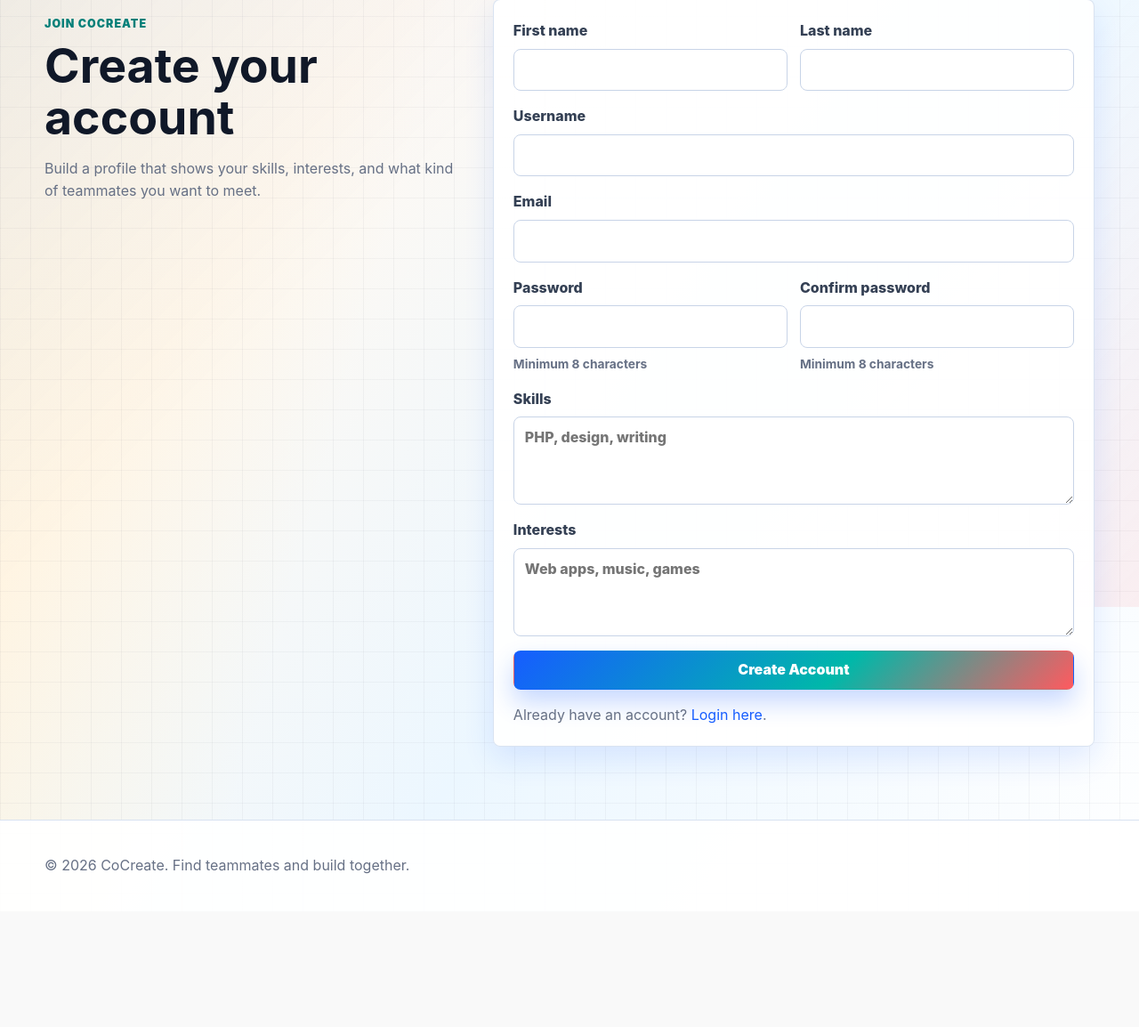
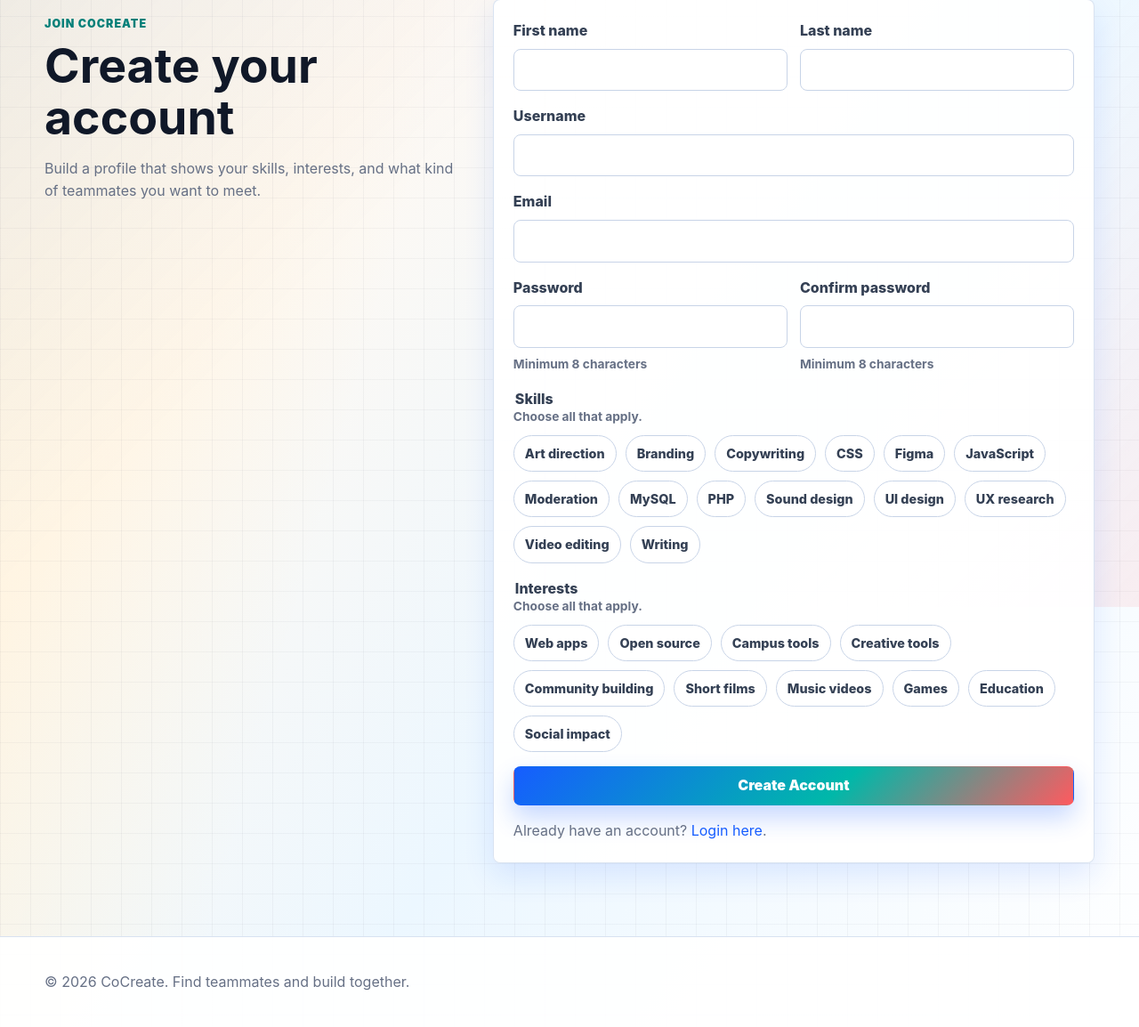
Before and after one commit to shiodr/CoCreate, a PHP site: page /register.php in a window 1280 px wide. Shown: the part 118-1272 px from the top of the page at 89% size. Before the commit the page ends 1100 px from the top, so only its background shows below. Run offline with PHP 8.4, Linux system fonts and the light colour scheme; data comes from the database, SQL or seed files in the repository.

Commit message:
Improve signup flow and clean helpers

```diff
--- a/admin/projects.php
+++ b/admin/projects.php
@@ -47,7 +47,7 @@ require_once __DIR__ . '/../includes/header.php';
         <td>
           <div class="table-project">
             <?php render_project_media($project, 'table-thumb'); ?>
-            <a href="<?= e($pagePrefix ?? '../pages/') ?>project.php?id=<?= (int)$project['project_id'] ?>"><?= e($project['project_title']) ?></a>
+            <a href="<?= e($pagePrefix) ?>project.php?id=<?= (int)$project['project_id'] ?>"><?= e($project['project_title']) ?></a>
           </div>
         </td>
         <td>@<?= e($project['username']) ?></td>
--- a/assets/css/styles.css
+++ b/assets/css/styles.css
@@ -802,6 +802,9 @@ img {
   border: 1px solid transparent;
   border-radius: var(--radius);
   cursor: pointer;
+  appearance: none;
+  outline: none;
+  overflow: hidden;
   font: inherit;
   font-weight: 900;
   line-height: 1.1;
@@ -844,6 +847,10 @@ img {
 .btn-danger {
   color: #fff;
   background: var(--danger);
+}
+
+.btn:focus-visible {
+  box-shadow: 0 0 0 4px rgba(22, 93, 255, 0.18), 0 14px 28px rgba(22, 93, 255, 0.24);
 }
 
 .full {
@@ -978,6 +985,72 @@ select:focus {
   gap: 8px;
   color: var(--muted);
   font-weight: 800;
+}
+
+.choice-group {
+  display: grid;
+  gap: 10px;
+  margin: 0;
+  padding: 0;
+  border: 0;
+}
+
+.choice-group legend {
+  color: var(--ink-soft);
+  font-weight: 850;
+}
+
+.choice-group .field-hint {
+  margin: -4px 0 0;
+}
+
+.choice-grid {
+  display: flex;
+  flex-wrap: wrap;
+  gap: 10px;
+}
+
+.choice-pill {
+  display: inline-flex;
+  cursor: pointer;
+}
+
+.choice-pill input {
+  position: absolute;
+  width: 1px;
+  height: 1px;
+  opacity: 0;
+}
+
+.choice-pill span {
+  display: inline-flex;
+  align-items: center;
+  min-height: 38px;
+  padding: 8px 12px;
+  border: 1px solid #c8d4e7;
+  border-radius: 999px;
+  color: var(--ink-soft);
+  background: #fff;
+  font-size: 0.9rem;
+  font-weight: 850;
+  transition: background 0.16s ease, border-color 0.16s ease, box-shadow 0.16s ease, color 0.16s ease, transform 0.16s ease;
+}
+
+.choice-pill:hover span {
+  border-color: rgba(22, 93, 255, 0.34);
+  transform: translateY(-1px);
+}
+
+.choice-pill input:focus-visible + span {
+  outline: 3px solid rgba(22, 93, 255, 0.16);
+  border-color: var(--blue);
+}
+
+.choice-pill input:checked + span {
+  color: #075f59;
+  border-color: rgba(0, 184, 169, 0.46);
+  background: linear-gradient(135deg, #dcfffb, #eaf1ff);
+  box-shadow: 0 10px 22px rgba(0, 184, 169, 0.14);
 }
 
 .image-preview {
@@ -1312,7 +1385,8 @@ tr:last-child td {
 }
 
 [data-theme="dark"] .hero-text,
-[data-theme="dark"] label {
+[data-theme="dark"] label,
+[data-theme="dark"] .choice-group legend {
   color: var(--ink-soft);
 }
 
@@ -1387,9 +1461,20 @@ tr:last-child td {
   background: rgba(9, 15, 29, 0.92);
 }
 
-[data-theme="dark"] .tag {
+[data-theme="dark"] .tag,
+[data-theme="dark"] .choice-pill input:checked + span {
   color: #bffbf6;
   background: linear-gradient(135deg, rgba(53, 224, 209, 0.16), rgba(77, 130, 255, 0.18));
+}
+
+[data-theme="dark"] .choice-pill span {
+  color: var(--ink-soft);
+  border-color: var(--line);
+  background: #0d1627;
+}
+
+[data-theme="dark"] .choice-pill input:checked + span {
+  border-color: rgba(53, 224, 209, 0.4);
 }
 
 [data-theme="dark"] .status-open,
--- a/includes/components.php
+++ b/includes/components.php
@@ -1,101 +1,128 @@
 <?php
-
-function split_skill_list(?string $skills): array
-{
-    return array_filter(array_map('trim', explode(',', (string)$skills)));
-}
 
 function cocreate_public_prefix(?string $preferred = null): string
 {
-    $path = parse_url($_SERVER['REQUEST_URI'] ?? '', PHP_URL_PATH) ?: '';
-    $insideControllerDir = str_contains($path, '/pages/') || str_contains($path, '/admin/');
+    $path = parse_url($_SERVER["REQUEST_URI"] ?? "", PHP_URL_PATH) ?: "";
+    $insideControllerDir =
+        str_contains($path, "/pages/") || str_contains($path, "/admin/");
     if ($insideControllerDir) {
-        return $preferred ?? '../';
+        return $preferred ?? "../";
     }
 
-    if ($preferred === '../') {
-        return '';
+    if ($preferred === "../") {
+        return "";
     }
 
-    return $preferred ?? '';
+    return $preferred ?? "";
 }
 
 function project_initial(array $project): string
 {
-    $title = trim((string)($project['project_title'] ?? 'P'));
-    if ($title === '') {
-        return 'P';
+    $title = trim((string) ($project["project_title"] ?? "P"));
+    if ($title === "") {
+        return "P";
     }
 
-    return strtoupper(function_exists('mb_substr') ? mb_substr($title, 0, 1, 'UTF-8') : substr($title, 0, 1));
+    return strtoupper(
+        function_exists("mb_substr")
+            ? mb_substr($title, 0, 1, "UTF-8")
+            : substr($title, 0, 1),
+    );
 }
 
 function render_skill_tags(?string $skills): void
 {
     echo '<div class="tag-row">';
     foreach (split_skill_list($skills) as $skill) {
-        echo '<span class="tag">' . e($skill) . '</span>';
+        echo '<span class="tag">' . e($skill) . "</span>";
     }
-    echo '</div>';
+    echo "</div>";
 }
 
-function render_project_media(array $project, string $class = 'project-image'): void
-{
-    $prefix = $GLOBALS['uploadPrefix'] ?? cocreate_public_prefix('../');
-    $title = (string)($project['project_title'] ?? 'Project');
-    $category = (string)($project['category'] ?? 'Project');
+function render_project_media(
+    array $project,
+    string $class = "project-image",
+): void {
+    $prefix = cocreate_public_prefix("../");
+    $title = (string) ($project["project_title"] ?? "Project");
+    $category = (string) ($project["category"] ?? "Project");
 
-    if (!empty($project['project_image'])) {
-        echo '<img class="' . e($class) . '" src="' . e($prefix . $project['project_image']) . '" alt="' . e($title) . '">';
+    if (!empty($project["project_image"])) {
+        echo '<img class="' .
+            e($class) .
+            '" src="' .
+            e($prefix . $project["project_image"]) .
+            '" alt="' .
+            e($title) .
+            '">';
         return;
     }
 
-    echo '<span class="' . e($class . ' project-image-placeholder') . '" data-category="' . e($category) . '"><strong>' . e(project_initial($project)) . '</strong></span>';
+    echo '<span class="' .
+        e($class . " project-image-placeholder") .
+        '" data-category="' .
+        e($category) .
+        '"><strong>' .
+        e(project_initial($project)) .
+        "</strong></span>";
 }
 
 function render_project_card(array $project, array $options = []): void
 {
-    $id = (int)($project['project_id'] ?? 0);
-    $title = (string)($project['project_title'] ?? 'Untitled project');
-    $description = (string)($project['description'] ?? '');
-    $href = $options['href'] ?? 'project.php?id=' . $id;
-    $statusKey = $options['status_key'] ?? 'project_status';
-    $status = (string)($project[$statusKey] ?? 'open');
-    $dateKey = $options['date_key'] ?? 'created_at';
-    $date = !empty($project[$dateKey]) ? date('M j, Y', strtotime((string)$project[$dateKey])) : '';
-    $excerptLength = (int)($options['excerpt_length'] ?? 140);
-    $showSkills = (bool)($options['show_skills'] ?? true);
-    $showButton = (bool)($options['show_button'] ?? false);
-    $buttonText = (string)($options['button_text'] ?? 'View Details');
-    $buttonClass = (string)($options['button_class'] ?? 'btn btn-secondary full');
-    $meta = (string)($options['meta'] ?? '');
-    $footerHtml = $options['footer_html'] ?? '';
+    $id = (int) ($project["project_id"] ?? 0);
+    $title = (string) ($project["project_title"] ?? "Untitled project");
+    $description = (string) ($project["description"] ?? "");
+    $href = $options["href"] ?? "project.php?id=" . $id;
+    $statusKey = $options["status_key"] ?? "project_status";
+    $status = (string) ($project[$statusKey] ?? "open");
+    $dateKey = $options["date_key"] ?? "created_at";
+    $date = !empty($project[$dateKey])
+        ? date("M j, Y", strtotime((string) $project[$dateKey]))
+        : "";
+    $excerptLength = (int) ($options["excerpt_length"] ?? 140);
+    $showSkills = (bool) ($options["show_skills"] ?? true);
+    $showButton = (bool) ($options["show_button"] ?? false);
+    $buttonText = (string) ($options["button_text"] ?? "View Details");
+    $buttonClass =
+        (string) ($options["button_class"] ?? "btn btn-secondary full");
+    $meta = (string) ($options["meta"] ?? "");
+    $footerHtml = $options["footer_html"] ?? "";
 
     echo '<article class="card project-card" data-reveal>';
     echo '<a class="project-image-link" href="' . e($href) . '">';
     render_project_media($project);
-    echo '</a>';
+    echo "</a>";
     echo '<div class="card-meta">';
-    echo '<span class="status status-' . e($status) . '">' . e(status_label($status)) . '</span>';
-    if ($date !== '') {
-        echo '<span>' . e($date) . '</span>';
+    echo '<span class="status status-' .
+        e($status) .
+        '">' .
+        e(status_label($status)) .
+        "</span>";
+    if ($date !== "") {
+        echo "<span>" . e($date) . "</span>";
     }
-    echo '</div>';
-    echo '<h3><a href="' . e($href) . '">' . e($title) . '</a></h3>';
-    if ($description !== '') {
-        echo '<p>' . e(excerpt($description, $excerptLength)) . '</p>';
+    echo "</div>";
+    echo '<h3><a href="' . e($href) . '">' . e($title) . "</a></h3>";
+    if ($description !== "") {
+        echo "<p>" . e(excerpt($description, $excerptLength)) . "</p>";
     }
-    if ($meta !== '') {
-        echo '<p class="muted">' . e($meta) . '</p>';
+    if ($meta !== "") {
+        echo '<p class="muted">' . e($meta) . "</p>";
     }
     if ($showSkills) {
-        render_skill_tags($project['required_skills'] ?? '');
+        render_skill_tags($project["required_skills"] ?? "");
     }
-    if ($footerHtml !== '') {
+    if ($footerHtml !== "") {
         echo $footerHtml;
     }
     if ($showButton) {
-        echo '<a class="' . e($buttonClass) . '" href="' . e($href) . '">' . e($buttonText) . '</a>';
+        echo '<a class="' .
+            e($buttonClass) .
+            '" href="' .
+            e($href) .
+            '">' .
+            e($buttonText) .
+            "</a>";
     }
-    echo '</article>';
+    echo "</article>";
 }
--- a/includes/session.php
+++ b/includes/session.php
@@ -5,85 +5,209 @@ if (session_status() === PHP_SESSION_NONE) {
 
 function is_logged_in(): bool
 {
-    return isset($_SESSION['user_id']);
+    return isset($_SESSION["user_id"]);
 }
 
 function is_admin(): bool
 {
-    return isset($_SESSION['role']) && $_SESSION['role'] === 'admin';
+    return isset($_SESSION["role"]) && $_SESSION["role"] === "admin";
 }
 
 function require_login(): void
 {
     if (!is_logged_in()) {
-        header('Location: login.php');
-        exit;
+        header("Location: login.php");
+        exit();
     }
 }
 
 function require_admin(): void
 {
     if (!is_admin()) {
-        header('Location: ../pages/login.php');
-        exit;
+        header("Location: ../pages/login.php");
+        exit();
     }
 }
 
 function current_user_id(): ?int
 {
-    return isset($_SESSION['user_id']) ? (int)$_SESSION['user_id'] : null;
+    return isset($_SESSION["user_id"]) ? (int) $_SESSION["user_id"] : null;
 }
 
 function flash(string $key, ?string $message = null)
 {
     if ($message === null) {
-        $value = $_SESSION['flash'][$key] ?? null;
-        unset($_SESSION['flash'][$key]);
+        $value = $_SESSION["flash"][$key] ?? null;
+        unset($_SESSION["flash"][$key]);
         return $value;
     }
 
-    $_SESSION['flash'][$key] = $message;
+    $_SESSION["flash"][$key] = $message;
     return null;
 }
 
 function e($value): string
 {
-    return htmlspecialchars((string)($value ?? ''), ENT_QUOTES, 'UTF-8');
+    return htmlspecialchars((string) ($value ?? ""), ENT_QUOTES, "UTF-8");
 }
 
 function csrf_token(): string
 {
-    if (empty($_SESSION['csrf'])) {
-        $_SESSION['csrf'] = bin2hex(random_bytes(32));
+    if (empty($_SESSION["csrf"])) {
+        $_SESSION["csrf"] = bin2hex(random_bytes(32));
     }
 
-    return $_SESSION['csrf'];
+    return $_SESSION["csrf"];
 }
 
 function check_csrf(): void
 {
-    if (($_POST['csrf'] ?? '') !== ($_SESSION['csrf'] ?? '')) {
+    if (($_POST["csrf"] ?? "") !== ($_SESSION["csrf"] ?? "")) {
         http_response_code(400);
-        die('Invalid CSRF token.');
+        die("Invalid CSRF token.");
     }
 }
 
 function valid_project_status(string $status): bool
 {
-    return in_array($status, ['open', 'in_progress', 'completed'], true);
+    return in_array($status, ["open", "in_progress", "completed"], true);
 }
 
 function status_label(string $status): string
 {
-    return ucwords(str_replace('_', ' ', $status));
+    return ucwords(str_replace("_", " ", $status));
 }
 
 function excerpt(?string $text, int $length = 140): string
 {
-    $text = trim((string)$text);
-    if (function_exists('mb_strimwidth')) {
-        return mb_strimwidth($text, 0, $length, '...', 'UTF-8');
+    $text = trim((string) $text);
+    if (function_exists("mb_strimwidth")) {
+        return mb_strimwidth($text, 0, $length, "...", "UTF-8");
     }
 
-    return strlen($text) > $length ? substr($text, 0, $length - 3) . '...' : $text;
+    return strlen($text) > $length
+        ? substr($text, 0, $length - 3) . "..."
+        : $text;
 }
+
+function split_skill_list(?string $skills): array
+{
+    return array_filter(array_map("trim", explode(",", (string) $skills)));
+}
+
+function cocreate_trim_fields(array $source, array $keys): array
+{
+    $values = [];
+    foreach ($keys as $key) {
+        $values[$key] = trim($source[$key] ?? "");
+    }
+
+    return $values;
+}
+
+function cocreate_validate_identity_fields(array $values): array
+{
+    $errors = [];
+
+    if (($values["firstname"] ?? "") === "") {
+        $errors[] = "First name is required.";
+    }
+    if (($values["lastname"] ?? "") === "") {
+        $errors[] = "Last name is required.";
+    }
+    if (($values["username"] ?? "") === "") {
+        $errors[] = "Username is required.";
+    }
+    if (!filter_var($values["email"] ?? "", FILTER_VALIDATE_EMAIL)) {
+        $errors[] = "A valid email is required.";
+    }
+
+    return $errors;
+}
+
+function cocreate_skill_options(PDO $pdo): array
+{
+    $fallback = [
+        "PHP",
+        "MySQL",
+        "JavaScript",
+        "CSS",
+        "UI design",
+        "Figma",
+        "Branding",
+        "Copywriting",
+        "UX research",
+        "Video editing",
+        "Writing",
+        "Sound design",
+        "Art direction",
+        "Moderation",
+    ];
+
+    try {
+        $options = $pdo
+            ->query("SELECT skill_name FROM skills ORDER BY skill_name")
+            ->fetchAll(PDO::FETCH_COLUMN);
+        return $options ?: $fallback;
+    } catch (PDOException $e) {
+        return $fallback;
+    }
+}
+
+function cocreate_interest_options(): array
+{
+    return [
+        "Web apps",
+        "Open source",
+        "Campus tools",
+        "Creative tools",
+        "Community building",
+        "Short films",
+        "Music videos",
+        "Games",
+        "Education",
+        "Social impact",
+    ];
+}
+
+function cocreate_join_selected_options($posted, array $allowed): string
+{
+    if (!is_array($posted)) {
+        $posted = [$posted];
+    }
+
+    $posted = array_map("trim", $posted);
+    return implode(", ", array_values(array_intersect($allowed, $posted)));
+}
+
+function cocreate_selected_options(?string $value): array
+{
+    return array_flip(split_skill_list($value));
+}
+
+function render_choice_fieldset(
+    string $name,
+    string $legend,
+    array $options,
+    array $selected,
+    string $hint = "Choose all that apply.",
+): void {
+    echo '<fieldset class="choice-group">';
+    echo "<legend>" . e($legend) . "</legend>";
+    echo '<p class="field-hint">' . e($hint) . "</p>";
+    echo '<div class="choice-grid">';
+    foreach ($options as $option) {
+        echo '<label class="choice-pill">';
+        echo '<input type="checkbox" name="' .
+            e($name) .
+            '[]" value="' .
+            e($option) .
+            '"' .
+            (isset($selected[$option]) ? " checked" : "") .
+            ">";
+        echo "<span>" . e($option) . "</span>";
+        echo "</label>";
+    }
+    echo "</div>";
+    echo "</fieldset>";
+}
--- a/pages/edit_project.php
+++ b/pages/edit_project.php
@@ -110,7 +110,7 @@ require_once __DIR__ . '/../includes/header.php';
   </label>
   <?php if (!empty($project['project_image'])): ?>
     <div class="image-preview">
-      <img src="<?= e(($publicPrefix ?? '../') . $project['project_image']) ?>" alt="Current project image">
+      <img src="<?= e($publicPrefix . $project['project_image']) ?>" alt="Current project image">
       <label class="check-row"><input type="checkbox" name="remove_project_image" value="1"> Remove current image</label>
     </div>
   <?php endif; ?>
--- a/pages/register.php
+++ b/pages/register.php
@@ -1,63 +1,86 @@
 <?php
-require_once __DIR__ . '/../includes/session.php';
-require_once __DIR__ . '/../includes/db.php';
+require_once __DIR__ . "/../includes/session.php";
+require_once __DIR__ . "/../includes/db.php";
 
-$assetPrefix = '../';
-$pagePrefix = '';
-$adminPrefix = '../admin/';
+$assetPrefix = "../";
+$pagePrefix = "";
+$adminPrefix = "../admin/";
 
 $errors = [];
+$skillOptions = cocreate_skill_options($pdo);
+$interestOptions = cocreate_interest_options();
 $old = [
-    'firstname' => '',
-    'lastname' => '',
-    'username' => '',
-    'email' => '',
-    'skills' => '',
-    'interests' => '',
+    "firstname" => "",
+    "lastname" => "",
+    "username" => "",
+    "email" => "",
+    "skills" => "",
+    "interests" => "",
 ];
 
-if ($_SERVER['REQUEST_METHOD'] === 'POST') {
+if ($_SERVER["REQUEST_METHOD"] === "POST") {
     check_csrf();
-    foreach ($old as $key => $value) {
-        $old[$key] = trim($_POST[$key] ?? '');
+    $old = array_merge(
+        $old,
+        cocreate_trim_fields($_POST, [
+            "firstname",
+            "lastname",
+            "username",
+            "email",
+        ]),
+    );
+    $old["skills"] = cocreate_join_selected_options(
+        $_POST["skills"] ?? [],
+        $skillOptions,
+    );
+    $old["interests"] = cocreate_join_selected_options(
+        $_POST["interests"] ?? [],
+        $interestOptions,
+    );
+    $password = $_POST["password"] ?? "";
+    $confirm = $_POST["confirm_password"] ?? "";
+
+    $errors = array_merge($errors, cocreate_validate_identity_fields($old));
+    if (strlen($password) < 8) {
+        $errors[] = "Password must be at least 8 characters.";
     }
-    $password = $_POST['password'] ?? '';
-    $confirm = $_POST['confirm_password'] ?? '';
-
-    if ($old['firstname'] === '') $errors[] = 'First name is required.';
-    if ($old['lastname'] === '') $errors[] = 'Last name is required.';
-    if ($old['username'] === '') $errors[] = 'Username is required.';
-    if (!filter_var($old['email'], FILTER_VALIDATE_EMAIL)) $errors[] = 'A valid email is required.';
-    if (strlen($password) < 8) $errors[] = 'Password must be at least 8 characters.';
-    if ($password !== $confirm) $errors[] = 'Passwords do not match.';
+    if ($password !== $confirm) {
+        $errors[] = "Passwords do not match.";
+    }
 
     if (!$errors) {
-        $stmt = $pdo->prepare('SELECT COUNT(*) FROM users WHERE username = ? OR email = ?');
-        $stmt->execute([$old['username'], $old['email']]);
-        if ((int)$stmt->fetchColumn() > 0) {
-            $errors[] = 'Username or email is already registered.';
+        $stmt = $pdo->prepare(
+            "SELECT COUNT(*) FROM users WHERE username = ? OR email = ?",
+        );
+        $stmt->execute([$old["username"], $old["email"]]);
+        if ((int) $stmt->fetchColumn() > 0) {
+            $errors[] = "Username or email is already registered.";
         }
     }
 
     if (!$errors) {
-        $stmt = $pdo->prepare('INSERT INTO users (firstname, lastname, username, email, password_hash, skills, interests) VALUES (?, ?, ?, ?, ?, ?, ?)');
+        $stmt = $pdo->prepare(
+            "INSERT INTO users (firstname, lastname, username, email, password_hash, skills, interests) VALUES (?, ?, ?, ?, ?, ?, ?)",
+        );
         $stmt->execute([
-            $old['firstname'],
-            $old['lastname'],
-            $old['username'],
-            $old['email'],
+            $old["firstname"],
+            $old["lastname"],
+            $old["username"],
+            $old["email"],
             password_hash($password, PASSWORD_DEFAULT),
-            $old['skills'],
-            $old['interests'],
+            $old["skills"],
+            $old["interests"],
         ]);
-        flash('success', 'Account Created Successfully. You can now log in.');
-        header('Location: login.php');
-        exit;
+        flash("success", "Account Created Successfully. You can now log in.");
+        header("Location: login.php");
+        exit();
     }
 }
 
-$pageTitle = 'Register';
-require_once __DIR__ . '/../includes/header.php';
+$pageTitle = "Register";
+$selectedSkills = cocreate_selected_options($old["skills"]);
+$selectedInterests = cocreate_selected_options($old["interests"]);
+require_once __DIR__ . "/../includes/header.php";
 ?>
 <div class="form-layout">
   <section>
@@ -66,25 +89,44 @@ require_once __DIR__ . '/../includes/header.php';
     <p class="muted">Build a profile that shows your skills, interests, and what kind of teammates you want to meet.</p>
   </section>
   <form class="card form-card" method="post" data-validate>
-    <?php foreach ($errors as $error): ?><div class="alert alert-error"><?= e($error) ?></div><?php endforeach; ?>
+    <?php foreach ($errors as $error): ?><div class="alert alert-error"><?= e(
+    $error,
+) ?></div><?php endforeach; ?>
     <input type="hidden" name="csrf" value="<?= e(csrf_token()) ?>">
     <div class="two-col">
-      <label>First name<input required name="firstname" value="<?= e($old['firstname']) ?>"></label>
-      <label>Last name<input required name="lastname" value="<?= e($old['lastname']) ?>"></label>
+      <label>First name<input required name="firstname" value="<?= e(
+          $old["firstname"],
+      ) ?>"></label>
+      <label>Last name<input required name="lastname" value="<?= e(
+          $old["lastname"],
+      ) ?>"></label>
     </div>
-    <label>Username<input required name="username" value="<?= e($old['username']) ?>"></label>
-    <label>Email<input required type="email" name="email" value="<?= e($old['email']) ?>"></label>
+    <label>Username<input required name="username" value="<?= e(
+        $old["username"],
+    ) ?>"></label>
+    <label>Email<input required type="email" name="email" value="<?= e(
+        $old["email"],
+    ) ?>"></label>
     <div class="two-col">
       <label>Password<input required minlength="8" type="password" name="password"></label>
       <label>Confirm password<input required minlength="8" type="password" name="confirm_password"></label>
     </div>
-    <label>Skills<textarea name="skills" rows="3" placeholder="PHP, design, writing"><?= e($old['skills']) ?></textarea></label>
-    <label>Interests<textarea name="interests" rows="3" placeholder="Web apps, music, games"><?= e($old['interests']) ?></textarea></label>
+    <?php render_choice_fieldset(
+        "skills",
+        "Skills",
+        $skillOptions,
+        $selectedSkills,
+    ); ?>
+    <?php render_choice_fieldset(
+        "interests",
+        "Interests",
+        $interestOptions,
+        $selectedInterests,
+    ); ?>
     <button class="btn btn-primary full" type="submit">Create Account</button>
     <p class="form-note">Already have an account? <a href="login.php">Login here</a>.</p>
   </form>
 </div>
 
-<?php
-require_once __DIR__ . '/../includes/footer.php';
+<?php require_once __DIR__ . "/../includes/footer.php";
 ?>
```
Also changed, not shown: pages/profile.php (+104 -64 lines), 2 other files.
